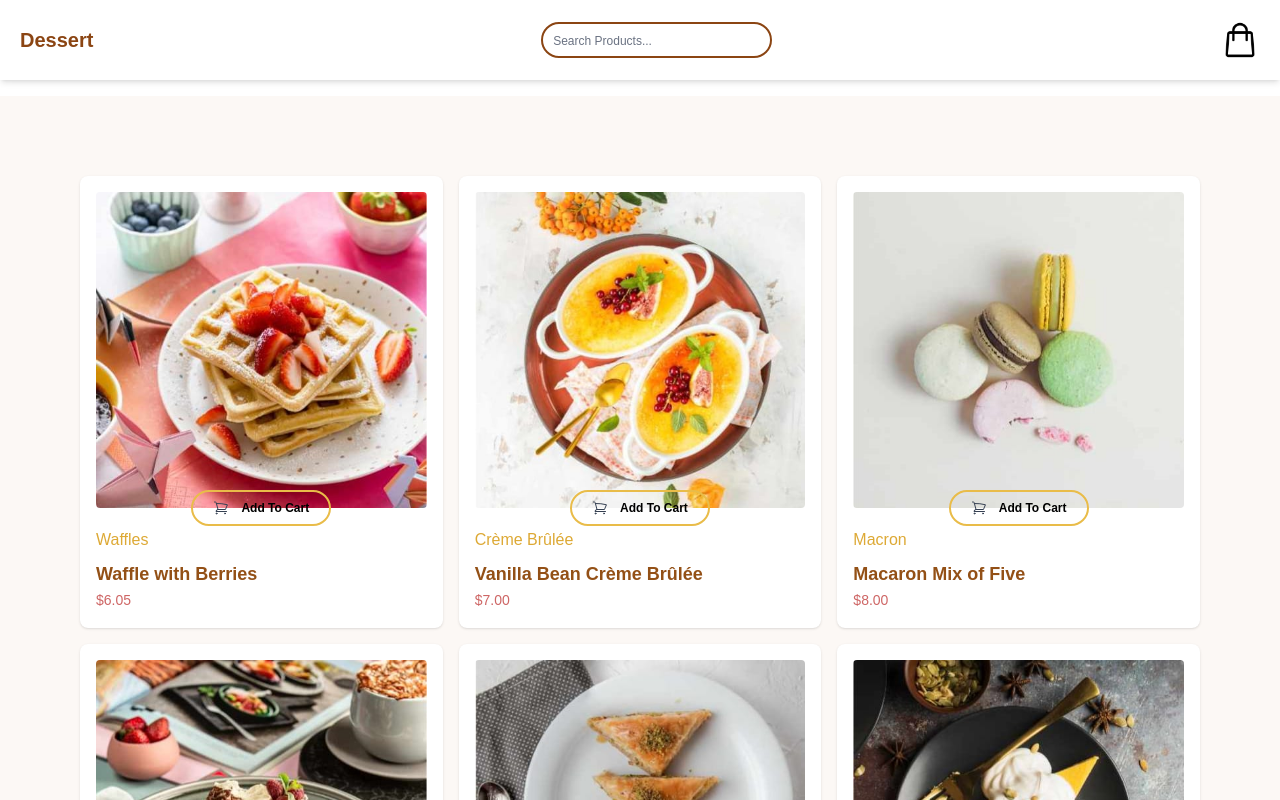
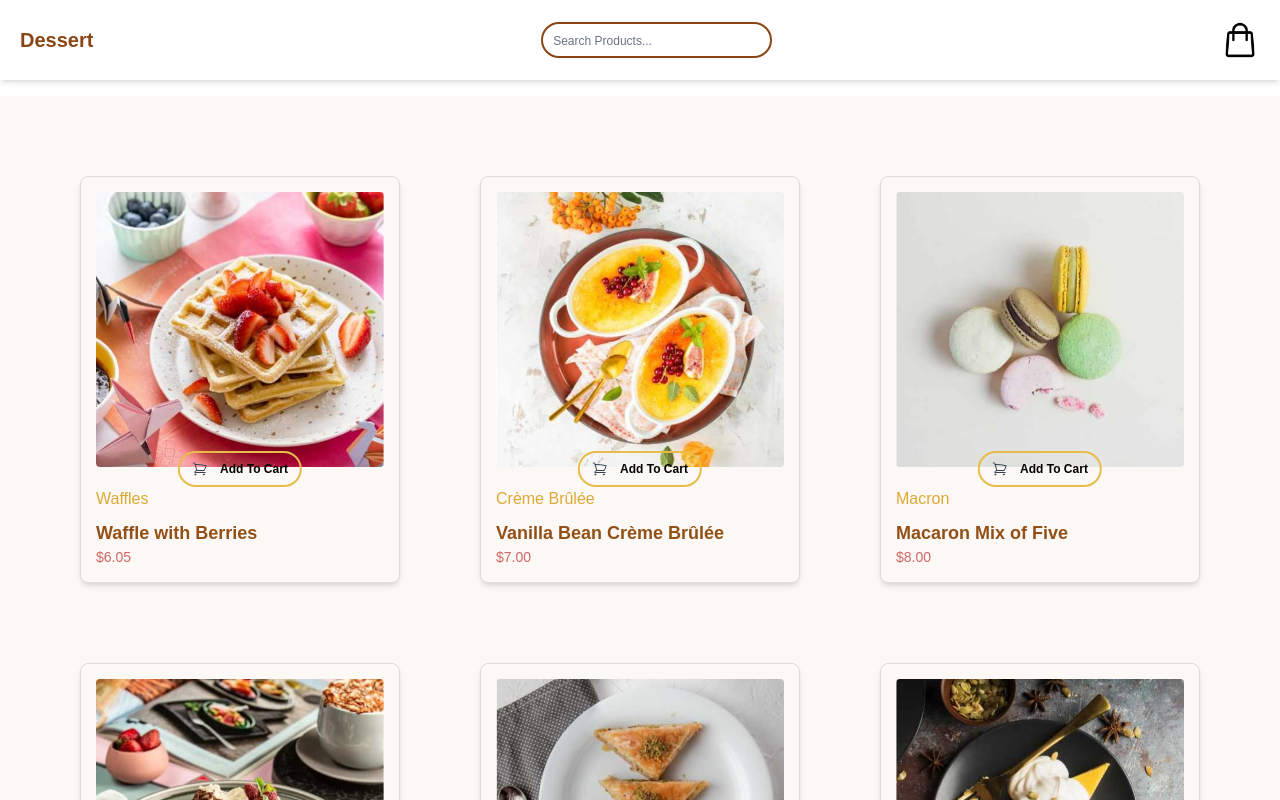
Before and after one commit to ifeanyiukiwe/pastries-store-product, a React (Vite) app: page / in a window 1280 px wide. Shown: the top 800 px of the page. Built offline with nearby package versions, Linux system fonts and the light colour scheme; a web font is replaced by a local one.

Commit message:
Getting my ProductCard fixed

```diff
--- a/index.html
+++ b/index.html
@@ -6,7 +6,7 @@
       rel="icon"
       type="image/png"
       sizes="32x32"
-      href="/assets//images/favicon-32x32.png"
+      href="./src/components/assets/images/favicon-32x32.png"
     />
     <meta name="viewport" content="width=device-width, initial-scale=1.0" />
     <title>Vite + React</title>
--- a/src/components/ProductCard.jsx
+++ b/src/components/ProductCard.jsx
@@ -7,15 +7,12 @@ const ProductCard = () => {
     useContext(ProductContext);
 
   return (
-    <div className="main grid grid-cols-1 sm:grid-cols-2 lg:grid-cols-3 gap-4">
+    <div className="main">
       {filtered.map((product) => {
-        const cartItem = cart[product.id]; // ✅ Fix: get cart item for current product
+        const cartItem = cart[product.id];
 
         return (
-          <div
-            key={product.id}
-            className="p-4 bg-white shadow rounded-lg text-left h-auto"
-          >
+          <div key={product.id} className="product-card">
             <picture>
               <source
                 srcSet={product.img?.desktop}
@@ -28,13 +25,14 @@ const ProductCard = () => {
                 alt={product.name}
                 className="w-full h-auto object-cover rounded"
               />
-              <div
-                className="absolute top-full left-1/2 sm:top-[100%] sm:left-[50%]
-           transform -translate-x-1/2 -translate-y-1/2
-           flex justify-center items-center"
-              >
+            </picture>
+            <p>{product.categories}</p>
+            <h2 className="text-lg font-semibold mt-2">{product.name}</h2>
+            <small className="text-sm">${product.price.toFixed(2)}</small>
+
+            <div className="cart">
               {cartItem ? (
-                  <div className=" btn quantity-controls flex items-center gap-2">
+                <div className="border-2 border-[#e9bc49] hover:bg-[#f4e8d6] rounded-full flex justify-center items-center py-2 px-3 cursor-pointer gap-x-3 text-xs font-bold">
                   <button
                     className="bg-gray-200 px-2 rounded"
                     onClick={() => handleQuantityChange(product.id, -1)}
@@ -50,17 +48,15 @@ const ProductCard = () => {
                   </button>
                 </div>
               ) : (
-                  <button className="btn" onClick={() => addToCart(product)}>
-                    <ShoppingCartIcon className="w-4 h-4 text-gray-700" /> Add
-                    To Cart
+                <button
+                  className="border-2 border-[#e9bc49] hover:bg-[#f4e8d6] rounded-full flex justify-center items-center py-2 px-3 cursor-pointer gap-x-3 text-xs font-bold"
+                  onClick={() => addToCart(product)}
+                >
+                  <ShoppingCartIcon className="w-4 h-4 text-gray-700" /> Add To
+                  Cart
                 </button>
               )}
             </div>
-            </picture>
-
-            <p>{product.categories}</p>
-            <h2 className="text-lg font-semibold mt-2">{product.name}</h2>
-            <small className="text-sm">${product.price.toFixed(2)}</small>
           </div>
         );
       })}
--- a/src/index.css
+++ b/src/index.css
@@ -12,20 +12,32 @@ body {
 
 @layer components {
   .main {
-    @apply grid grid-cols-[repeat(auto-fit,minmax(450px,1fr))] gap-20 p-20 bg-[#fcf8f5];
+    @apply grid gap-20 p-20 bg-[#fcf8f5];
+
+    @apply grid-cols-1 place-items-center sm:grid-cols-[repeat(auto-fit,minmax(250px,1fr))];
   }
+
   .header {
     @apply fixed top-0 left-0 w-full z-50 flex justify-between items-center p-5 bg-white shadow-md;
   }
+  .product-card {
+    @apply flex flex-col border-[1px] border-[#ddd] p-[15px] text-start rounded-lg shadow-md hover:scale-105 transition-transform duration-300 ease-in-out relative overflow-hidden;
+  }
+  .product-card picture {
+    @apply relative flex justify-center items-center;
+  }
+  .cart {
+    @apply absolute top-[51%] left-[50%] sm:top-[72%] flex justify-center items-center w-[80%] transform -translate-x-1/2 -translate-y-1/2;
+  }
 
-  .main picture {
+  /* .main picture {
     @apply relative;
   }
   .qt-ct {
     @apply absolute top-full left-1/2 sm:top-[100%] sm:left-[50%]
            transform -translate-x-1/2 -translate-y-1/2
            flex justify-center items-center;
-  }
+  } */
 
   .btn {
     @apply border-2 border-[#e9bc49] hover:bg-[#f4e8d6] rounded-full w-35 flex justify-center items-center py-2 px-1 cursor-pointer gap-x-3 text-xs font-bold;
```
Lines whose indentation alone changed are shown as unchanged.
